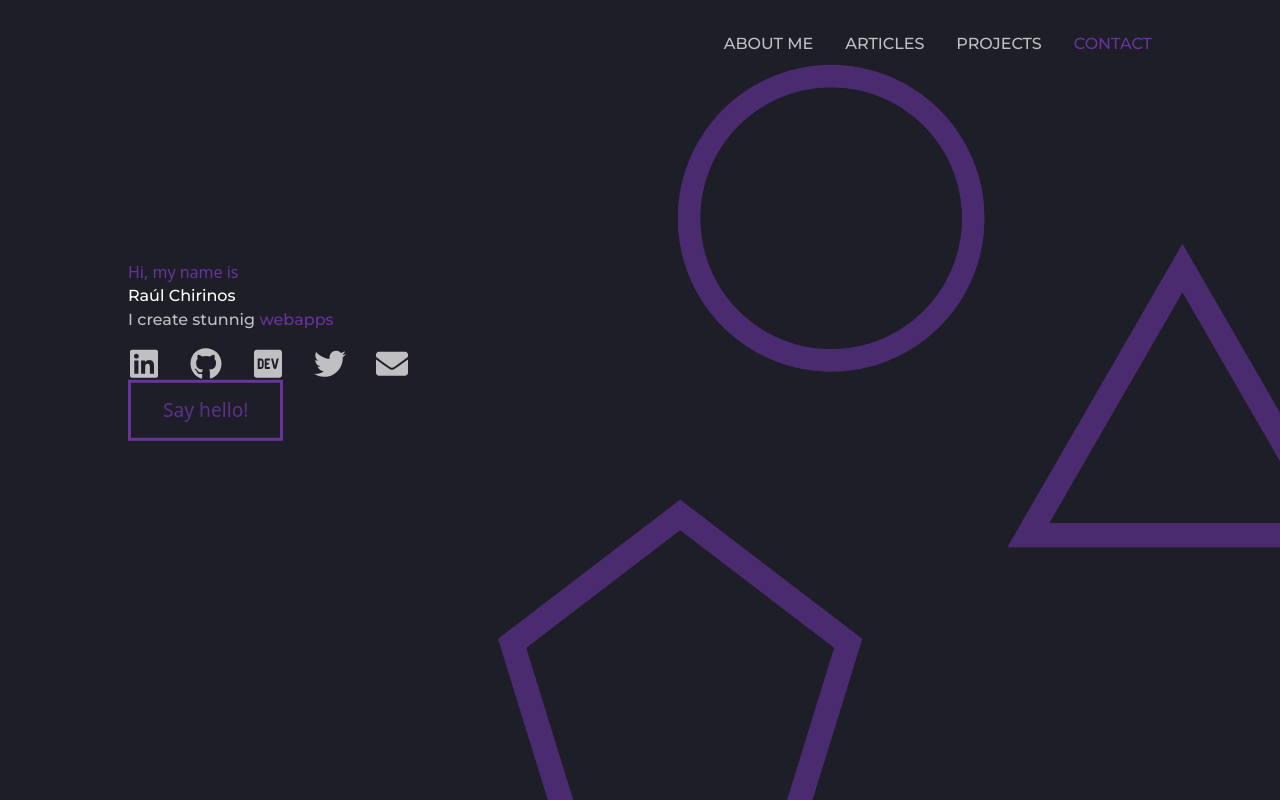
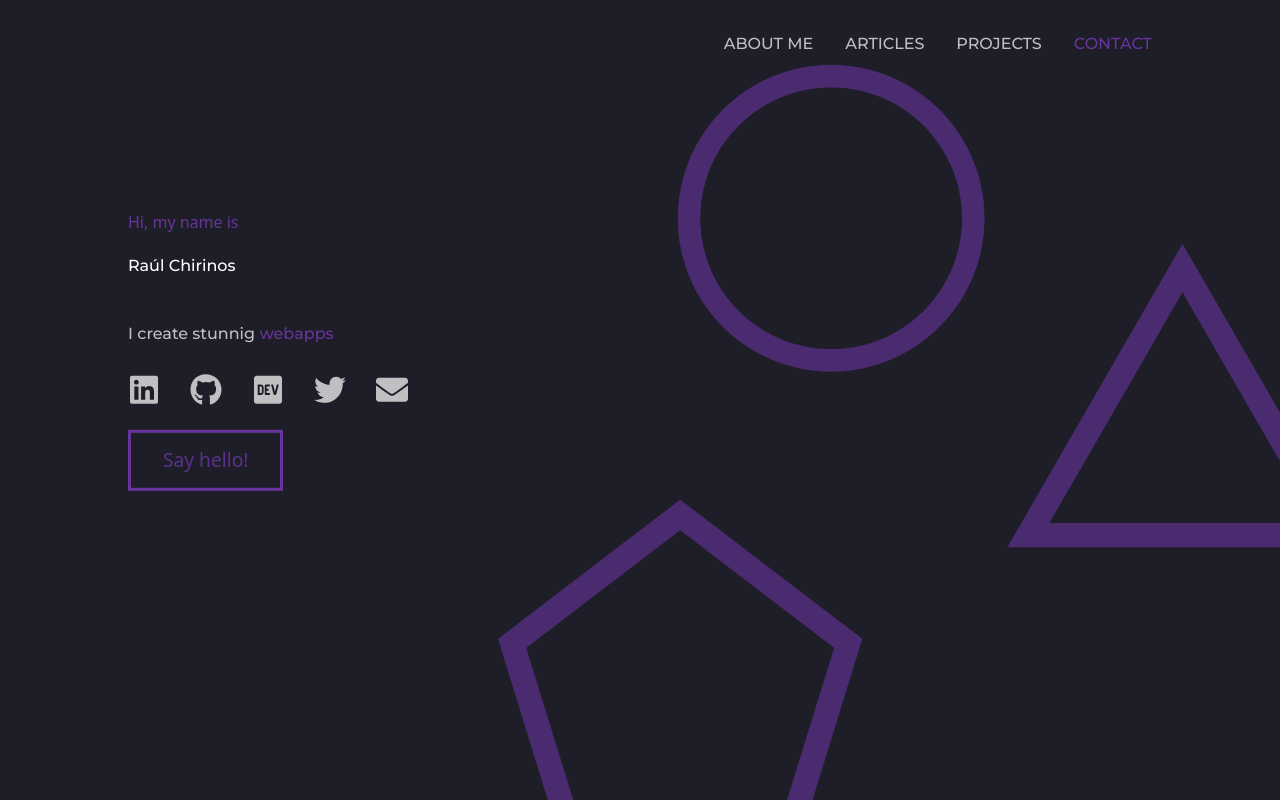
Before and after one commit to rjchirinos/portfoliov3, a Gatsby site: page / in a window 1280 px wide. Built offline with nearby package versions, Linux system fonts and the light colour scheme; Gatsby itself is replaced by a stand-in of ours.

Commit message:
Add separation with tailwindcss

```diff
--- a/src/components/Button/Button.js
+++ b/src/components/Button/Button.js
@@ -1,9 +1,9 @@
 import React from 'react';
 import "./Button.scss"
 
-const Button = ({ children, onClick }) => {
+const Button = ({ children, onClick, className }) => {
     return (
-        <button className={`btn`} onCLick={onClick}>{children}</button>
+        <button className={`btn ${className}`.trim()} onCLick={onClick}>{children}</button>
     );
 }
 
--- a/src/pages/index.scss
+++ b/src/pages/index.scss
@@ -30,16 +30,20 @@
 
 h1 {
     font-size: $h1-font-size;
+    line-height: $h1-font-size;
     color: $white;
     @media screen and (max-width: 768px) {
     font-size: $h1-font-size-mobile;
+    line-height: $h1-font-size-mobile;
     }
 }
 
 h2 {
     font-size: $h2-font-size;
+    line-height: $h2-font-size;
     @media screen and (max-width: 768px) {
         font-size: $h2-font-size-mobile;
+        line-height: $h2-font-size-mobile;
         }
 }
 
--- a/src/sections/Header/Header.js
+++ b/src/sections/Header/Header.js
@@ -16,10 +16,10 @@
             <Navbar />
             <div className="header-box">
                 <p className="tint">{c("gretting")}</p>
-                <h1 className="header-title">{c("titleName")}</h1>
-                <h2 style={{ marginBottom: "1rem" }} className="header-subtitle">{c("subtitle.first")} <span className="tint">{c("subtitle.second")}</span></h2>
+                <h1 className="header-title mb-3">{c("titleName")}</h1>
+                <h2 style={{ marginBottom: "1rem" }} className="header-subtitle mb-2">{c("subtitle.first")} <span className="tint">{c("subtitle.second")}</span></h2>
                 <SocialRow iconSize={!isMedium ? "32px" : "24px"} margin={!isMedium ? "30px" : "20px"} />
-                <Button style={{ marginTop: "1rem" }}>Say hello!</Button>
+                <Button className="mt-6">Say hello!</Button>
             </div>
         </section>
     );
```
